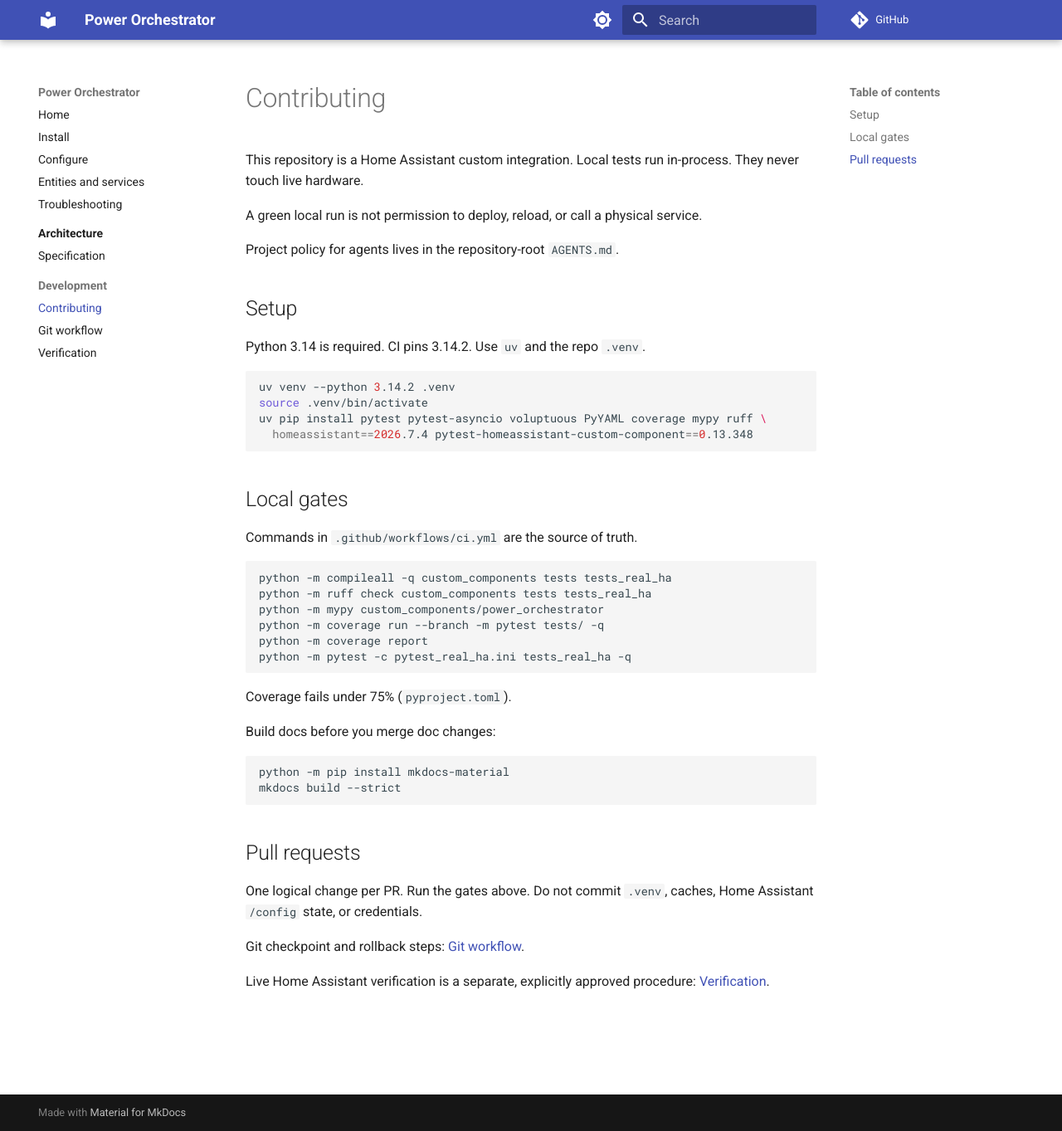
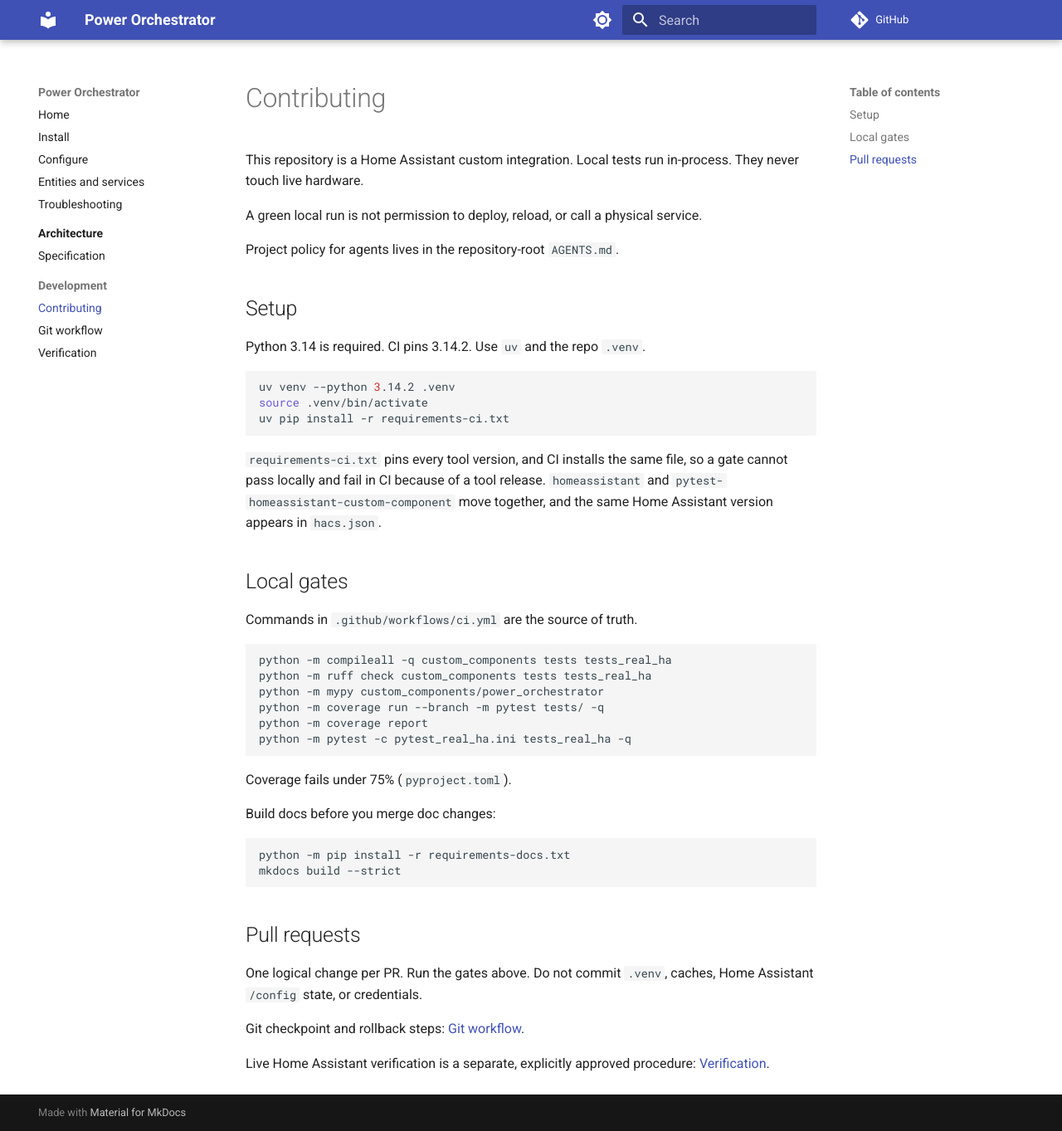
Before and after one commit to yeaxi/power_orchestrator, an MkDocs documentation site: the page built from docs/development/contributing.md, in a window 1280 px wide and 1363 px high. Shown: the whole window at 83% size. Built offline with MkDocs 1.6.1 and Material for MkDocs 9.7.7, drawn with Linux system fonts in a browser that asks for light colours; comment, search, counter and statistics services are not loaded.

Commit message:
ci: pin gate dependencies and cut duplicate CI work
Every run installed latest pytest, ruff, mypy, coverage, and mkdocs-material, so
an unchanged commit could flip green to red on a tool release. Both jobs now
install requirements-ci.txt with exact versions, which is also what the
contributing guide tells developers to install locally, and setup-python caches
the wheels instead of resolving Home Assistant from scratch twice per run.

The push trigger ran on every branch, so a pull request executed the full suite
twice within seconds. Push now covers main only, and a concurrency group cancels
superseded pull request runs.

Also: JSON and YAML validation now globs the resource directories rather than
naming files, so icons.json, quality_scale.yaml, and new workflows cannot slip
past unvalidated; JUnit and coverage XML are uploaded as artifacts; jobs have
timeouts; and a scheduled compatibility job exercises the current Home Assistant
release against the behavior suite so the README's 'or newer' claim is measured
somewhere without letting a Home Assistant release break unrelated pull requests.

Co-authored-by: Rostyslav Dudka <yeaxi@users.noreply.github.com>

````diff
--- a/docs/development/contributing.md
+++ b/docs/development/contributing.md
@@ -13,9 +13,13 @@ Python 3.14 is required. CI pins 3.14.2. Use `uv` and the repo `.venv`.
 ```bash
 uv venv --python 3.14.2 .venv
 source .venv/bin/activate
-uv pip install pytest pytest-asyncio voluptuous PyYAML coverage mypy ruff \
-  homeassistant==2026.7.4 pytest-homeassistant-custom-component==0.13.348
+uv pip install -r requirements-ci.txt
 ```
+
+`requirements-ci.txt` pins every tool version, and CI installs the same file, so
+a gate cannot pass locally and fail in CI because of a tool release. `homeassistant`
+and `pytest-homeassistant-custom-component` move together, and the same Home
+Assistant version appears in `hacs.json`.
 
 ## Local gates
 
@@ -35,7 +39,7 @@ Coverage fails under 75% (`pyproject.toml`).
 Build docs before you merge doc changes:
 
 ```bash
-python -m pip install mkdocs-material
+python -m pip install -r requirements-docs.txt
 mkdocs build --strict
 ```
 
--- /dev/null
+++ b/requirements-docs.txt
@@ -0,0 +1,3 @@
+# Pinned so a MkDocs release cannot break `mkdocs build --strict` on an
+# unchanged commit.
+mkdocs-material==9.7.7
````
Also changed, not shown: AGENTS.md (+3 -2 lines), requirements-ci.txt (added, +21 -0 lines), 6 other files.
